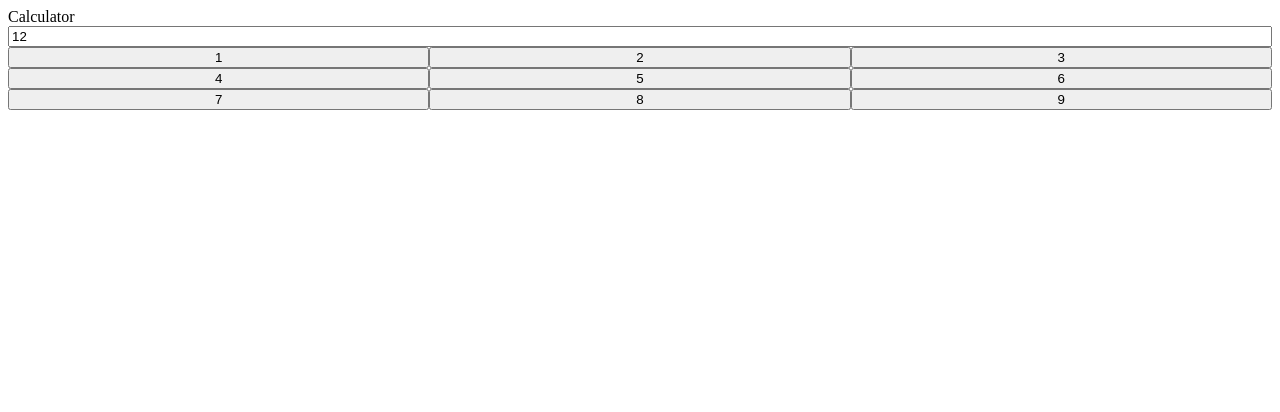
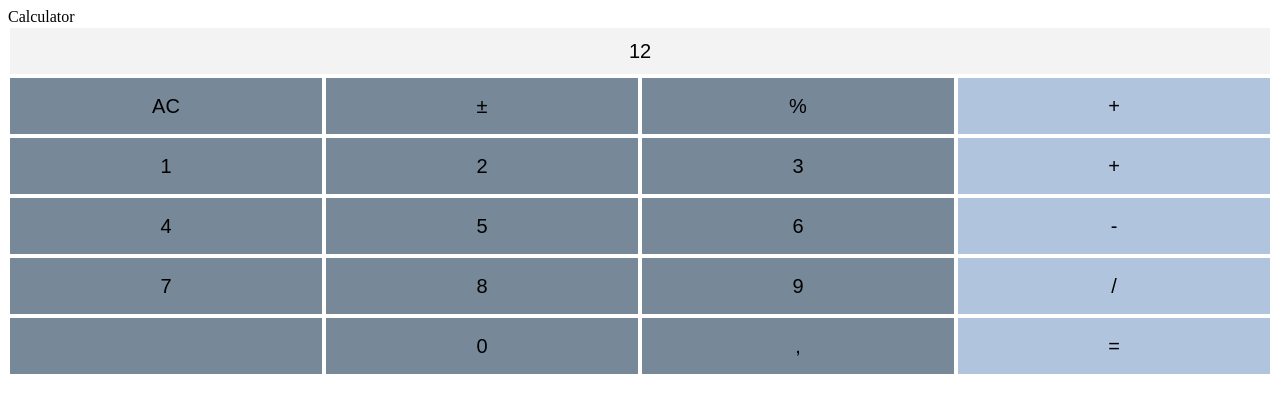
Before and after one commit to nadinho/My-calculator, a website: page index.html in a window 1280 px wide. Drawn offline with nearby package versions, Linux system fonts and the light colour scheme; files that its build step writes are made by us from their sources.

Commit message:
add styling

```diff
--- a/index.html
+++ b/index.html
@@ -11,15 +11,26 @@
 
     <div class="calculator">
       <input type="text" class="calculator__output" />
-      <button class="calculator__input">1</button>
-      <button class="calculator__input">2</button>
-      <button class="calculator__input">3</button>
-      <button class="calculator__input">4</button>
-      <button class="calculator__input">5</button>
-      <button class="calculator__input">6</button>
-      <button class="calculator__input">7</button>
-      <button class="calculator__input">8</button>
-      <button class="calculator__input">9</button>
+      <button class="calc__input">AC</button>
+      <button class="calc__input">±</button>
+      <button class="calc__input">%</button>
+      <button class="calc__input" id="calc__operator">+</button>
+      <button class="calc__input">1</button>
+      <button class="calc__input">2</button>
+      <button class="calc__input">3</button>
+      <button class="calc__input" id="calc__operator">+</button>
+      <button class="calc__input">4</button>
+      <button class="calc__input">5</button>
+      <button class="calc__input">6</button>
+      <button class="calc__input" id="calc__operator">-</button>
+      <button class="calc__input">7</button>
+      <button class="calc__input">8</button>
+      <button class="calc__input">9</button>
+      <button class="calc__input" id="calc__operator">/</button>
+      <button class="calc__input"></button>
+      <button class="calc__input">0</button>
+      <button class="calc__input">,</button>
+      <button class="calc__input" id="calc__operator">=</button>
     </div>
 
     <script src="src/calculator.js"></script>
--- a/src/components/_calculator.scss
+++ b/src/components/_calculator.scss
@@ -1,13 +1,27 @@
 .calculator {
   display: flex;
   flex-wrap: wrap;
-  background-color: red($color: #bb4646);
 }
 
 .calculator__output {
   flex-basis: 100%;
+  height: 50px;
+  border: 2px solid white;
+  outline: none;
+  text-align: center;
+  background-color: #f3f3f3;
+  font-size: 20px;
 }
 
-.calculator__input {
-  flex-basis: calc(100% / 3);
+.calc__input {
+  flex-basis: calc(100% / 4);
+  height: 60px;
+  background-color: lightslategrey;
+  border: 2px solid white;
+  outline: none;
+  font-size: 20px;
 }
+
+#calc__operator {
+  background-color: lightsteelblue;
+}
```
Also changed, not shown: src/components/_base.scss (line endings or trailing spaces).
